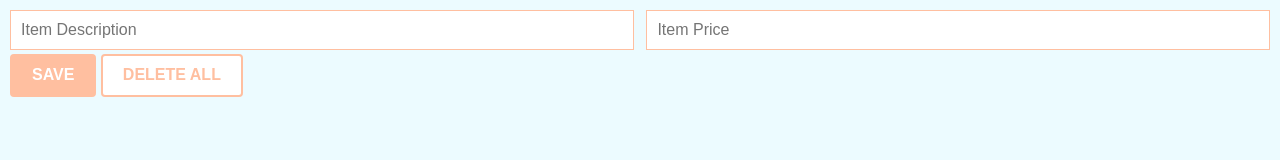
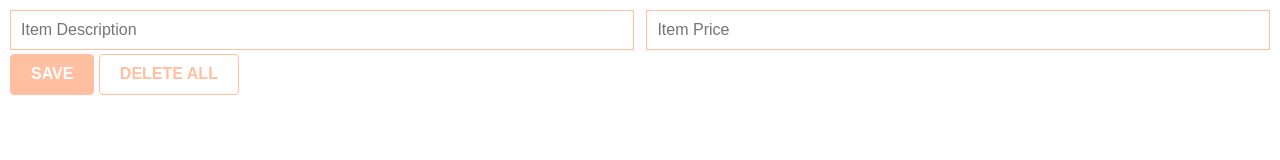
Before and after one commit to Crushest/Tracker-Chrome-Extension, a website built with Vite: page index.html in a window 1280 px wide. Built offline with nearby package versions, Linux system fonts and the light colour scheme.

Commit message:
Fixed so styling
changed background from blue, and so that height goes with amount of sites/items

```diff
--- a/index.css
+++ b/index.css
@@ -3,17 +3,18 @@ body {
     padding: 10px;
     font-family: Arial, Helvetica, sans-serif;
     min-width: 400px;
-    background-color: #ecfbff;
+    background-color: #ffffff;
+    max-height: fit-content;
 }
 
 #input{
     width: 100%;
     display: flex;
-    flex-direction: row;
+     flex-direction: row;
     gap: 1vw;
 }
 input {
-    width: 50%;
+    width: 60%;
     padding: 10px;
     box-sizing: border-box;
     border: 1px solid #FFBFA0;
@@ -24,7 +25,7 @@ button {
     background: #FFBFA0;
     color: white;
     padding: 10px 20px;
-    border: 2px solid #FFBFA0;
+    border: 1px solid #FFBFA0;
     border-radius: 4px;
     font-weight: bold;
 }
```
